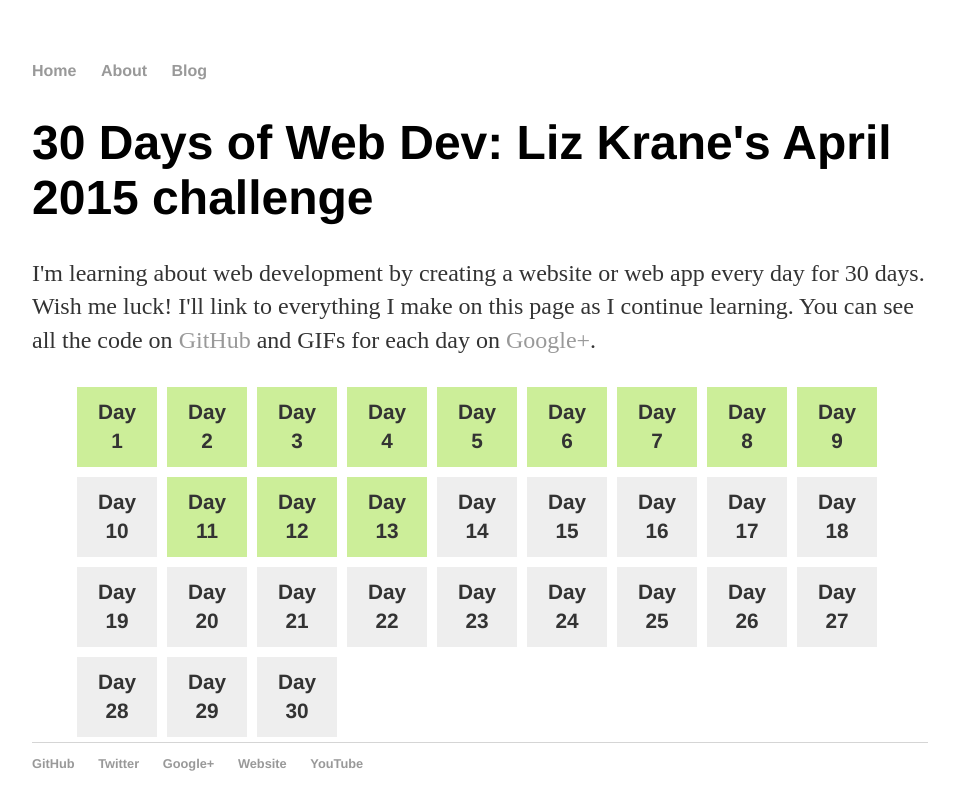
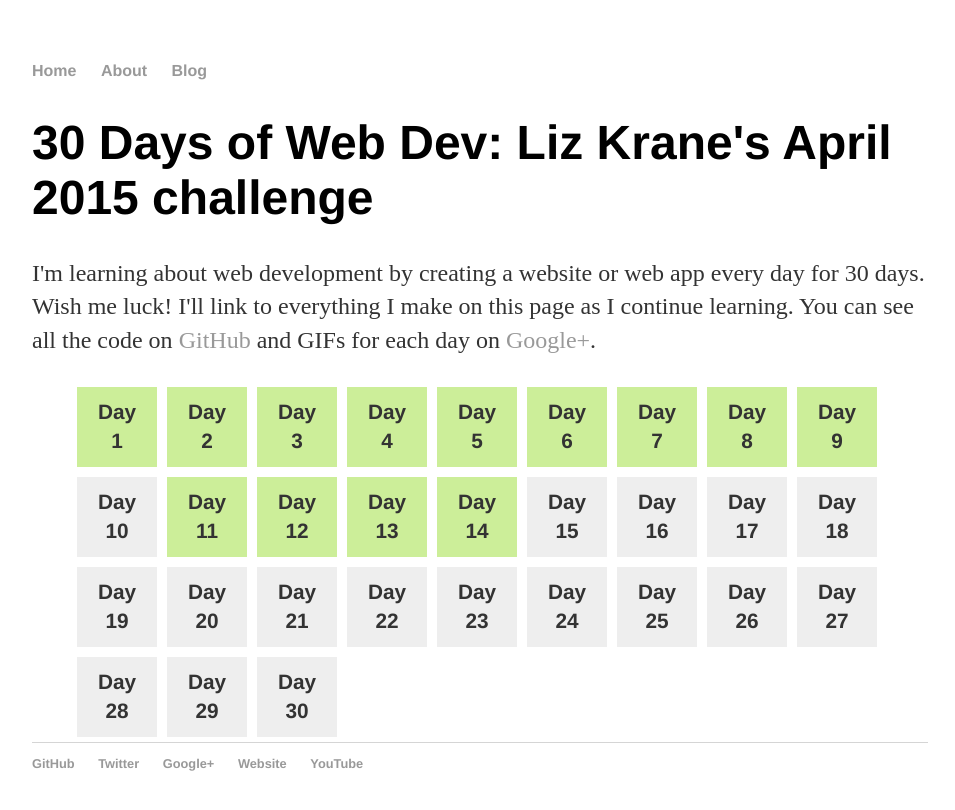
Before and after one commit to LearningNerd/30DaysOfWebDev, a Jekyll site: the page built from index.html, in a window 1280 px wide. Shown: the top 810 px of the page, without its empty margins (160-1115 px from the left). Built offline with Jekyll 4.4.1, drawn with Linux system fonts in a browser that asks for light colours.

Commit message:
Update index.html

```diff
--- a/index.html
+++ b/index.html
@@ -17,7 +17,7 @@ title: 30 Days of Web Dev - Liz Krane's April 2015 challenge
 		  <a href="day11/"><li class="done">Day <br/>11</li></a>
 		  <a href="day12/"><li class="done">Day <br/>12</li></a>
 		  <a href="day13/"><li class="done">Day <br/>13</li></a>
-		  <li>Day 14</li>
+		  <a href="day14/"><li class="done">Day <br/>14</li></a>
 		  <li>Day 15</li>
 		  <li>Day 16</li>
 		  <li>Day 17</li>
```
